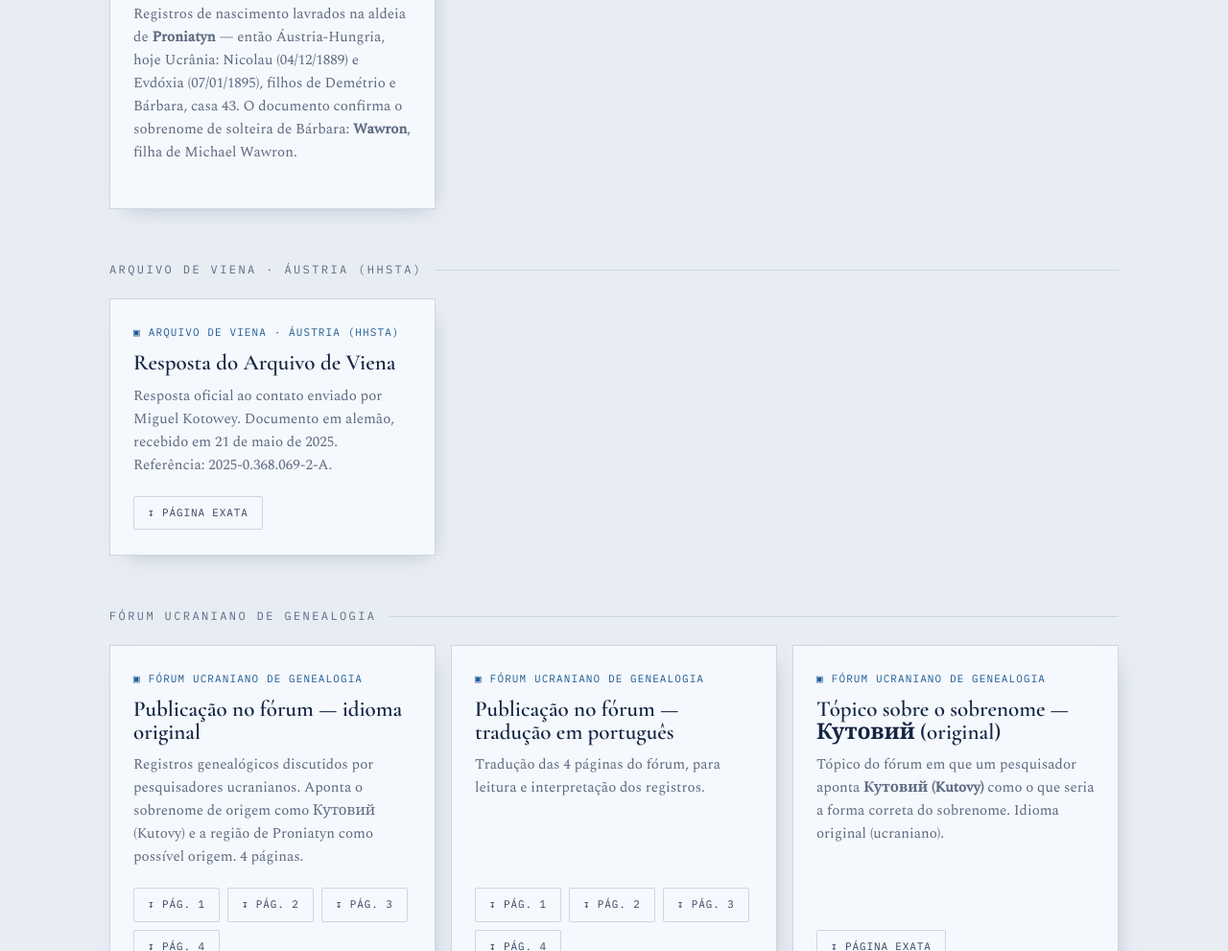
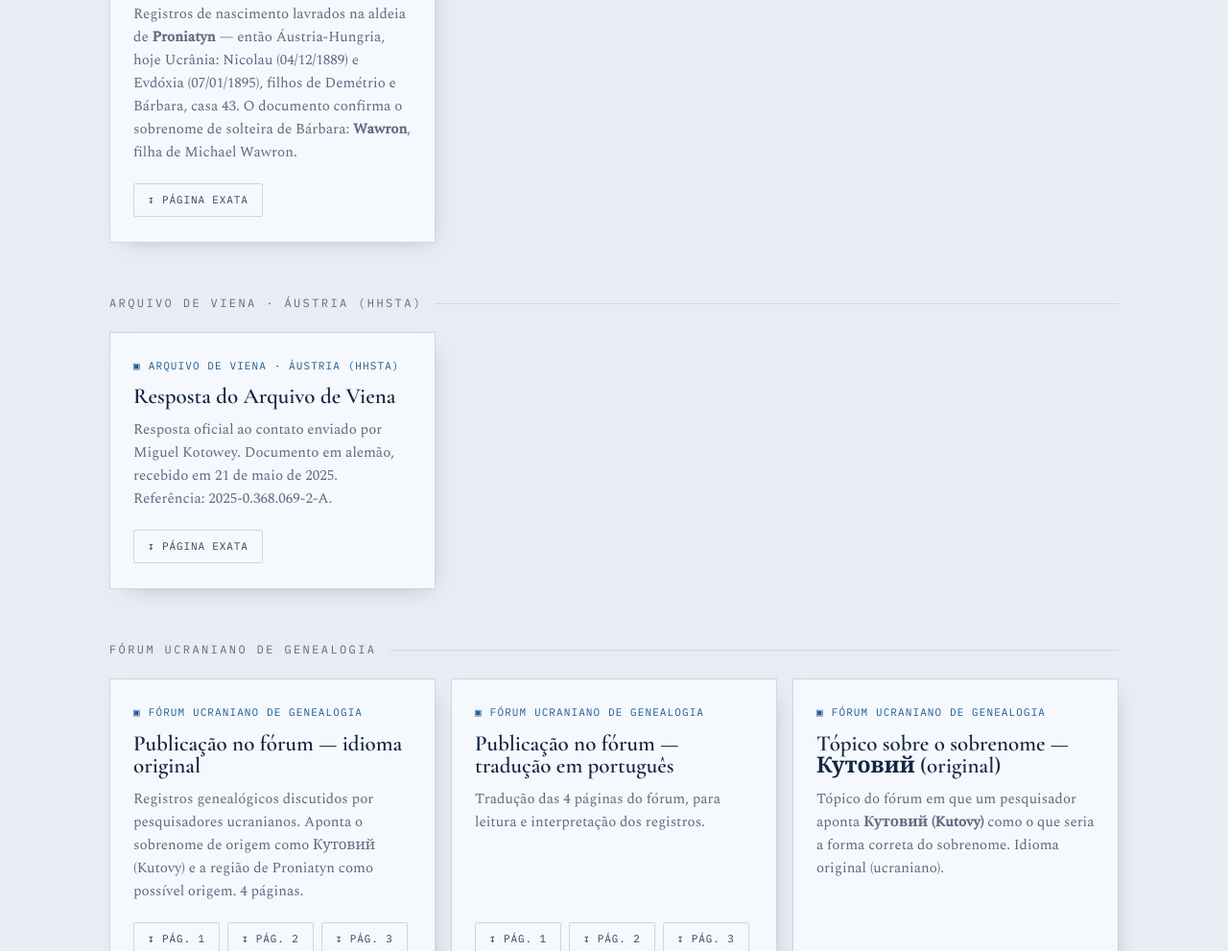
Before and after one commit to MiguelKotowey/origem-kotowey, a plain HTML site: page documentos.html in a window 1280 px wide. Shown: the part 1488-2479 px from the top of the page at 96% size. Drawn offline with nearby package versions, Linux system fonts and the light colour scheme.

Commit message:
Publica o registro de nascimento (Proniatyn) recortado no documentos.html
Só as 2 páginas com os registros manuscritos de Nicolau e Evdóxia —
sem a carta de ofício nem as certidões, por cautela com qualquer dado
sensível do arquivo ucraniano. Cópia nova, gerada a partir do PDF
original (mantido intacto no repositório principal, com backup
separado antes do recorte).

Co-Authored-By: Claude Sonnet 5 <noreply@anthropic.com>
Claude-Session: https://claude.ai/code/session_013bjLb1vYTLeNicNb8XdXQu

```diff
--- a/documentos.html
+++ b/documentos.html
@@ -48,7 +48,8 @@ var DOCS = [
     pagina: "documentos/codices e livros/821 - registro de chegada/paginas_exatas_4_registros.pdf" },
   { id: "dato-proniatyn", fonte: "Державний архів Тернопільської області (ДАТО) — Arquivo Estadual do Oblast de Ternopil",
     titulo: "Registros de nascimento de Nicolau e Evdóxia Kotovey — Proniatyn, 1889 e 1895",
-    desc: "Registros de nascimento lavrados na aldeia de <b>Proniatyn</b> — então Áustria-Hungria, hoje Ucrânia: Nicolau (04/12/1889) e Evdóxia (07/01/1895), filhos de Demétrio e Bárbara, casa 43. O documento confirma o sobrenome de solteira de Bárbara: <b>Wawron</b>, filha de Michael Wawron." },
+    desc: "Registros de nascimento lavrados na aldeia de <b>Proniatyn</b> — então Áustria-Hungria, hoje Ucrânia: Nicolau (04/12/1889) e Evdóxia (07/01/1895), filhos de Demétrio e Bárbara, casa 43. O documento confirma o sobrenome de solteira de Bárbara: <b>Wawron</b>, filha de Michael Wawron.",
+    pagina: "documentos/dato/registro_nascimento_nicolau_evdokia_1889_1895.pdf" },
   { fonte: "Arquivo de Viena · Áustria (HHStA)", titulo: "Resposta do Arquivo de Viena",
     desc: "Resposta oficial ao contato enviado por Miguel Kotowey. Documento em alemão, recebido em 21 de maio de 2025. Referência: 2025-0.368.069-2-A.",
     pagina: "documentos/carta_viena/2025-0.368.069-2-A_-_Erledigung_21.05.2025_Miguel_KOTOWEY.pdf" },
```
Also changed, not shown: 1 other file.
